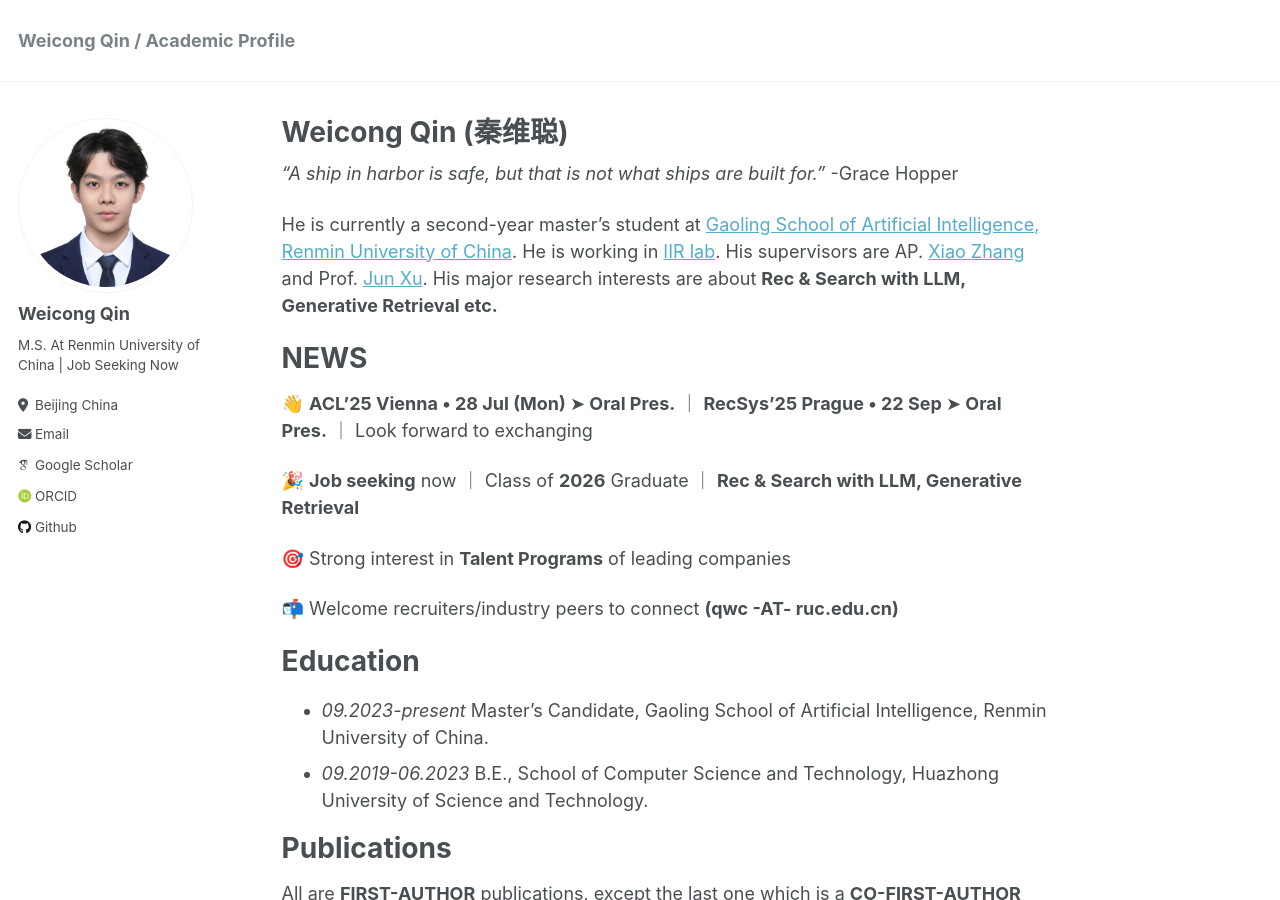
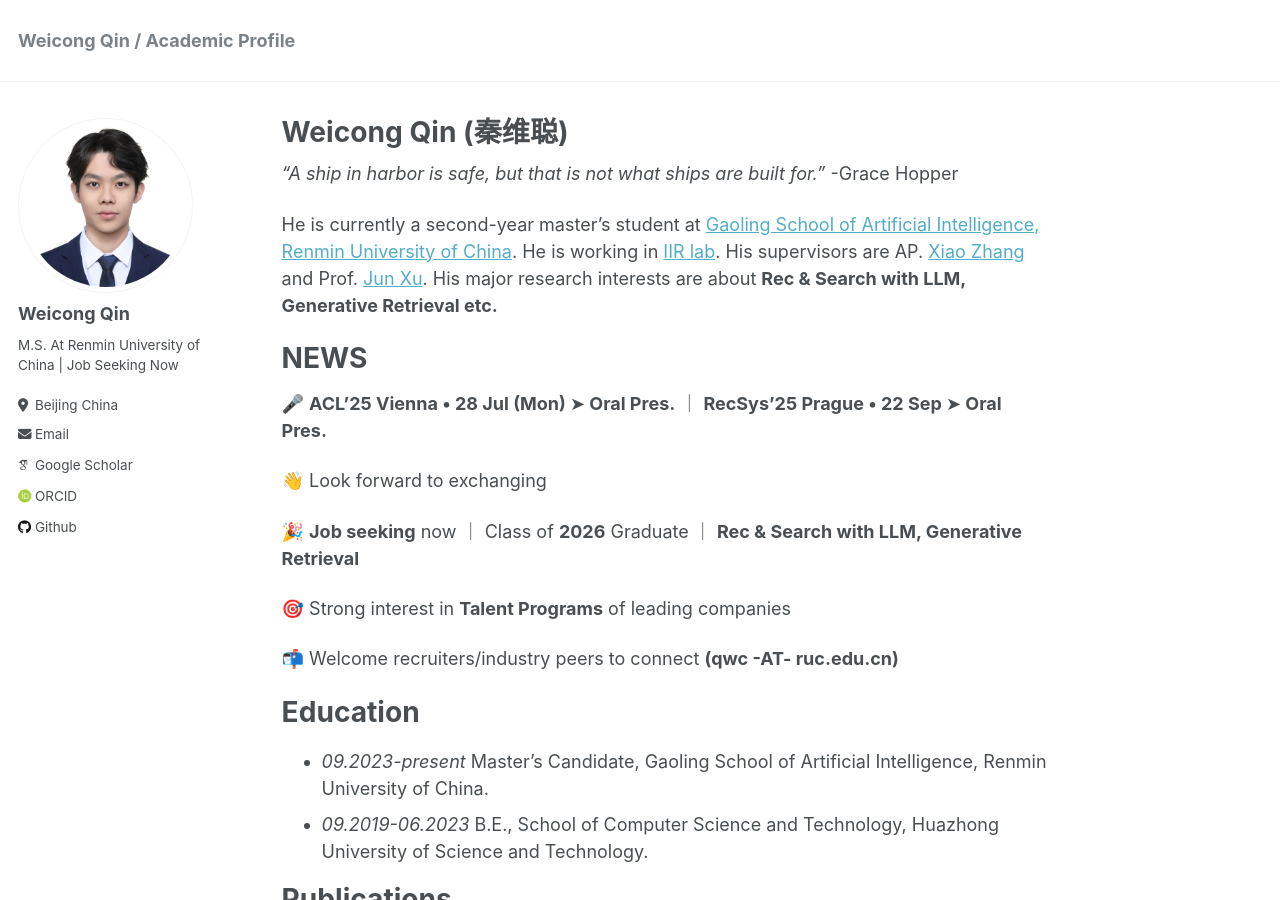
Before and after one commit to E-qin/E-qin.github.io, a Jekyll site: the page built from _pages/about.md, in a window 1280 px wide and 900 px high. Built offline with Jekyll 4.4.1, drawn with Linux system fonts in a browser that asks for light colours; some web fonts are replaced.

```diff
--- a/_pages/about.md
+++ b/_pages/about.md
@@ -20,7 +20,9 @@ NEWS
 =========
 
 
-👋 **ACL'25 Vienna • 28 Jul (Mon) ➤ Oral Pres.** ｜ **RecSys'25 Prague • 22 Sep ➤ Oral Pres.** ｜ Look forward to exchanging
+🎤 **ACL'25 Vienna • 28 Jul (Mon) ➤ Oral Pres.** ｜ **RecSys'25 Prague • 22 Sep ➤ Oral Pres.**
+
+👋 Look forward to exchanging
 
 🎉 **Job seeking** now ｜ Class of **2026** Graduate ｜ **Rec & Search with LLM, Generative Retrieval**
 
```
